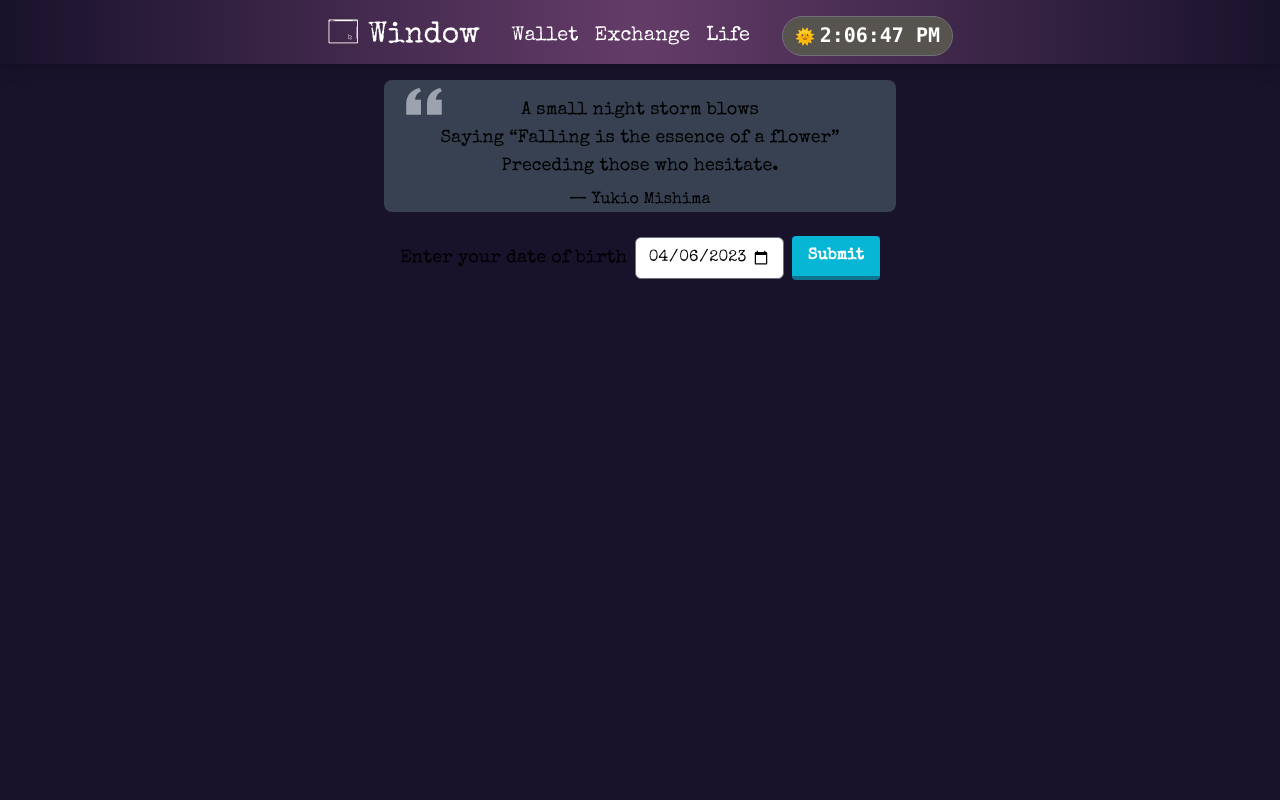
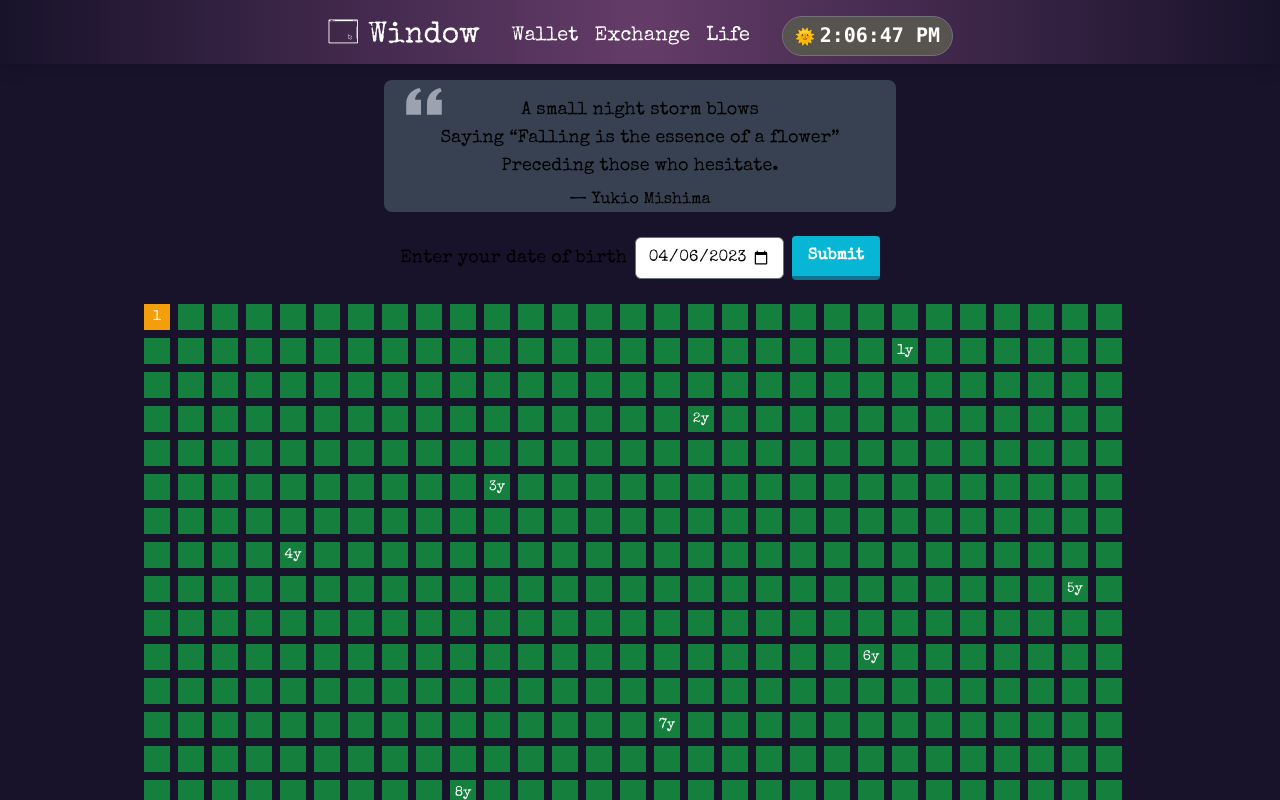
Before and after one commit to JeremyLoh/window, a Next.js app: page /life in a window 1280 px wide. Both pictures are taken after a click on the button "Submit". Shown: the top 800 px of the page. Built offline with nearby package versions, Linux system fonts and the light colour scheme.

Commit message:
Generate life calendar based on given birthday
Tested only for birthday of last week
Requires further testing for other scenarios

```diff
--- a/components/life/dateOfBirthForm.tsx
+++ b/components/life/dateOfBirthForm.tsx
@@ -2,7 +2,7 @@ import React, { FC, useState } from "react"
 import format from "date-fns/format"
 
 interface DateOfBirthFormProps {
-  handleSubmit: (date: Date) => void
+  handleSubmit: (dateOfBirth: Date) => void
 }
 
 const DateOfBirthForm: FC<DateOfBirthFormProps> = (props) => {
@@ -10,7 +10,7 @@ const DateOfBirthForm: FC<DateOfBirthFormProps> = (props) => {
   const currentDate = new Date()
   const minYear = currentDate.getFullYear() - 80
 
-  function formatDate(date: Date) {
+  function formatDateToIso8601(date: Date): string {
     // e.g. 25th November 2022 => "yyyy-LL-dd" => 2022-11-25
     return format(date, "yyyy-LL-dd")
   }
@@ -41,8 +41,8 @@ const DateOfBirthForm: FC<DateOfBirthFormProps> = (props) => {
                name="birthDate"
                type="date"
                min={`${minYear}-01-01`}
-               max={formatDate(currentDate)}
-               value={formatDate(dateOfBirth)}
+               max={formatDateToIso8601(currentDate)}
+               value={formatDateToIso8601(dateOfBirth)}
                onChange={handleDateChange}
         />
         <button
--- /dev/null
+++ b/components/life/lifeCalendar.tsx
@@ -0,0 +1,80 @@
+import { FC } from "react"
+import differenceInCalendarISOWeeks from "date-fns/differenceInCalendarISOWeeks"
+
+// Date of birth is in ISO8601 date string format: e.g. 1993-11-01 => November 1, 1993
+// https://developer.mozilla.org/en-US/docs/Web/HTML/Date_and_time_formats#date_strings
+// https://developer.mozilla.org/en-US/docs/Web/HTML/Element/input/date
+interface LifeCalendarProps {
+  dateOfBirth: String
+}
+
+const LifeCalendar: FC<LifeCalendarProps> = (props) => {
+  // todo find way to convert react component into image for saving
+  // todo refactor weeks (cells generation) into own classes
+  function generateWeeks() {
+    const years = 80
+    const totalWeeks = years * 52
+    const today: Date = new Date()
+    const pastWeeks = differenceInCalendarISOWeeks(today, new Date(props.dateOfBirth))
+    return [...createPastWeekCells(pastWeeks),
+      createPresentWeekCell(pastWeeks + 1),
+      ...createFutureWeekCells(pastWeeks + 2, totalWeeks)
+    ]
+  }
+
+  function createPastWeekCells(pastWeeks: number) {
+    const cells = []
+    for (let i = 1; i <= pastWeeks; i++) {
+      cells.push(
+        <div key={`past-week-${i}`}
+             className="flex justify-center items-center aspect-square bg-red-700 text-white text-sm
+                        hover:animate-bounce duration-700 ease-in
+                        past">
+          { (i % 52 === 0) && (i/52 + "y") }
+        </div>)
+    }
+    return cells
+  }
+
+  function createPresentWeekCell(week: number) {
+    return (
+      <div key={`present-week`}
+           data-test="present-week"
+           className="flex justify-center items-center aspect-square bg-amber-500 text-white text-sm
+                        hover:animate-bounce
+                        present">
+        {week}
+      </div>
+    )
+  }
+
+  function createFutureWeekCells(startWeek: number, totalWeeks: number) {
+    const cells = []
+    for (let j = startWeek; j <= totalWeeks; j++) {
+      cells.push(
+        <div key={`future-week-${j}`}
+             className="flex justify-center items-center aspect-square bg-green-700 text-white text-sm
+                        hover:animate-bounce duration-700 ease-in
+                        future">
+          { (j % 52 === 0) && (j/52 + "y") }
+        </div>
+      )
+    }
+    return cells
+  }
+
+  return (
+    <div data-test="life-calendar"
+         className="grid gap-2 p-4 max-w-full md:max-w-[80%] m-auto
+                    grid-rows-[repeat(auto-fit,_32px)]
+                    grid-cols-[repeat(auto-fit,_32px)]
+                    xl:grid-rows-[repeat(auto-fit,_26px)]
+                    xl:grid-cols-[repeat(auto-fit,_26px)]
+                    grid-flow-row-dense"
+    >
+      {generateWeeks()}
+    </div>
+  )
+}
+
+export default LifeCalendar
--- a/pages/life.tsx
+++ b/pages/life.tsx
@@ -1,12 +1,21 @@
-import React, { FC } from "react"
+import React, { FC, useState } from "react"
 import Head from "next/head"
+import format from "date-fns/format"
 import Navbar from "../components/navbar"
 import Quote from "../components/life/quote"
 import DateOfBirthForm from "../components/life/dateOfBirthForm"
+import LifeCalendar from "../components/life/lifeCalendar"
 
 const Life: FC<any> = () => {
-  function handleSubmit(date: Date) {
-    // TODO generate life calendar
+  const [date, setDate] = useState<string>(null)
+
+  function handleSubmit(dateOfBirth: Date) {
+    setDate(formatDateToIso8601(dateOfBirth))
+  }
+
+  function formatDateToIso8601(date: Date) {
+    // e.g. 25th November 2022 => "yyyy-LL-dd" => 2022-11-25
+    return format(date, "yyyy-LL-dd")
   }
 
   return (
@@ -26,6 +35,7 @@ const Life: FC<any> = () => {
         <p>— Yukio Mishima</p>
       </Quote>
       <DateOfBirthForm handleSubmit={handleSubmit} />
+      { date && <LifeCalendar dateOfBirth={date} /> }
     </div>
   )
 }
```
Also changed, not shown: 2 other files (tests, documents, lock files or other folders).
